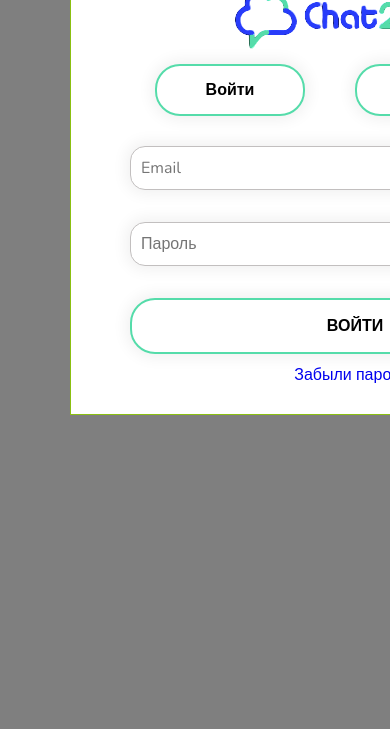
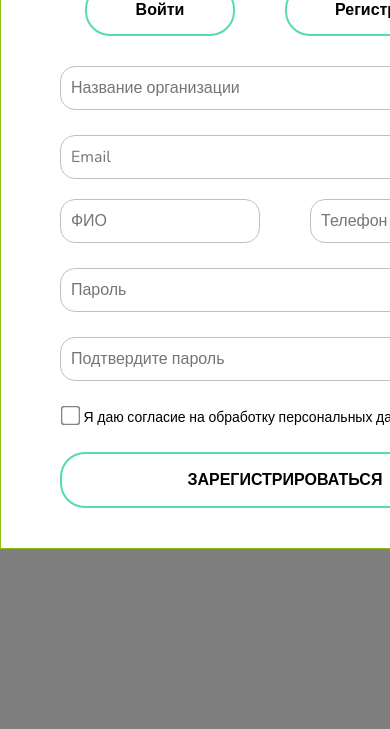
Before and after one commit to qoobatov/login, a plain HTML site: page index.html in a window 390 px wide. Shown: the part 115-844 px from the top of the page. Drawn offline with nearby package versions, Linux system fonts and the light colour scheme.

Commit message:
create registration form without mask in type phone

```diff
--- a/index.html
+++ b/index.html
@@ -4,7 +4,8 @@
     <meta charset="UTF-8" />
     <meta http-equiv="X-UA-Compatible" content="IE=edge" />
     <meta name="viewport" content="width=device-width, initial-scale=1.0" />
-    <link rel="stylesheet" href="/style.css" />
+    <link rel="stylesheet" href="./styles/login.css" />
+    <link rel="stylesheet" href="./styles/signin.css">
     <title>Login</title>
   </head>
   <body>
@@ -12,20 +13,24 @@
     <div class="modal">
         <div class="modal-content">
             <div class="container-login">
-                <img src="./imgs/c2d.png" alt="">
+                <img class="c2d-logo" src="./imgs/c2d.png" alt="">
                 <div class="tab-btns-block">
                     <button class="btn-tab-log">Войти</button>
                     <button class="btn-tab-sign">Регистрация</button>
                 </div>
+                <div class="tabs-block">
+                    <div class="tab-content-1">
                         <form action="/" method="post">
                             <input
-                    class="input-email"
+                            class="input-login-email"
                             type="email"
                             id="email"
                             name="email"
                             placeholder="Email"
                             /><br /><br />
+
                             <input
+                            class="input-login-password"
                             type="password"
                             id="password"
                             name="password"
@@ -33,7 +38,80 @@
                             /><br /><br />
                             <button class="btn-login">Войти</button>
                         </form>
+                        <div class=" block-for-relative">
+                            <div class="reset-password-block">
                                 <a class="forgot-password" href="#">Забыли пароль?</a>
+                            </div>
+                        </div>
+                    </div>
+                    <div class="tab-content-2">
+                        <div class="tab-content-wrapper">
+                            <form action="/" method="post" >
+
+                                <input
+                                class="input-company-name-registr"
+                                type="text"
+                                id="text"
+                                name="text"
+                                placeholder="Название организации"
+                                >
+
+                                <input
+                                class="input-registr-email"
+                                type="email"
+                                id="email"
+                                name="email"
+                                placeholder="Email"
+                                >
+
+                                <div>
+                                    <input
+                                    class="input-registr-name"
+                                    type="text"
+                                    id="person-name"
+                                    name="person-name"
+                                    placeholder="ФИО"
+                                                />
+                                    <input
+                                    class="input-registr-phone"
+                                    type="phone"
+                                    id="phone"
+                                    name="phone"
+                                    placeholder="Телефон"
+                                    >
+                                </div>
+
+                                <input
+                                class="new-password-registr"
+                                type="password"
+                                id="new-password"
+                                name="new-password"
+                                placeholder="Пароль"
+                                >
+
+                                <input
+                                class="confirm-password-registr"
+                                type="password"
+                                id="confirm-password"
+                                name="confirm-password"
+                                placeholder="Подтвердите пароль"
+                                >
+                                <div class="container-checkbox">
+                                    <input
+                                    class="checkbox"
+                                    type="checkbox"
+                                    id="accept-the-terms"
+                                    name="accept-the-terms"
+                                    value="terms-and-conditions">
+                                    <label for="accept-the-terms">Я даю согласие на обработку персональных данных</label>
+                                </div>
+
+                                <button class="btn-registr">Зарегистрироваться</button>
+                            </form>
+                        </div>
+                    </div>
+                </div>
+
             </div>
         </div>
     </div>
--- a/script.js
+++ b/script.js
@@ -0,0 +1 @@
+$("#register-form input[name='']")
--- a/style.css
+++ b/styles/login.css
@@ -5,14 +5,14 @@
   box-sizing: border-box;
 }
 
-body {
+/* body {
   padding-top: 40px;
   padding-bottom: 40px;
-}
+} */
 
 .container-login {
   width: 570px;
-  height: 460px;
+  max-height: auto;
   background-color: #fff;
   font-family: "Nunito", sans-serif;
   font-size: 16px;
@@ -26,23 +26,26 @@ body {
   margin: 0 auto;
 }
 
-input[type="email"] {
+.c2d-logo {
+  object-fit: contain;
+  width: 50%;
+}
+
+.input-login-email {
   width: 450px;
   padding: 10px;
   border: 0;
-  box-shadow: 0 0 15px 4px rgba(0, 0, 0, 0.06);
   border: 1px solid #c2bfbf;
   border-radius: 15px;
   outline: none;
   font-family: inherit;
   font-size: inherit;
 }
-input[type="password"] {
+.input-login-password {
   width: 450px;
   padding: 10px;
   margin: 10px 0;
   border: 0;
-  box-shadow: 0 0 15px 4px rgba(0, 0, 0, 0.06);
   border: 1px solid #c2bfbf;
   border-radius: 15px;
   outline: none;
@@ -59,7 +62,6 @@ input[type="password"] {
   padding: 15px;
   /* margin: 10px 0; */
   border: 0;
-  box-shadow: 0 0 15px 4px rgba(0, 0, 0, 0.06);
   border-radius: 25px;
   outline: none;
   border: 2px solid #55dcaa;
@@ -68,15 +70,24 @@ input[type="password"] {
 
 .btn-login:hover,
 .btn-login:focus {
-  box-shadow: 0 0 15px 4px rgba(0, 0, 0, 0.06);
   background-color: #55dcaa;
   cursor: pointer;
   color: #fff;
 }
+.block-for-relative {
+  width: 450px;
+  padding: 15px;
+}
 
+.reset-password-block {
+  position: relative;
+}
 .forgot-password {
+  position: absolute;
+  bottom: -20px;
+  right: 145px;
+  font-family: inherit;
   text-decoration: none;
-  padding-top: 10px;
 }
 
 .tab-btns-block {
@@ -93,7 +104,6 @@ input[type="password"] {
   padding: 13px;
   margin-bottom: 30px;
   border: 0;
-  box-shadow: 0 0 15px 4px rgba(0, 0, 0, 0.06);
   border-radius: 25px;
   outline: none;
   border: 2px solid #55dcaa;
@@ -107,7 +117,6 @@ input[type="password"] {
   padding: 13px;
   margin-bottom: 30px;
   border: 0;
-  box-shadow: 0 0 15px 4px rgba(0, 0, 0, 0.06);
   border-radius: 25px;
   outline: none;
   border: 2px solid #55dcaa;
@@ -116,19 +125,17 @@ input[type="password"] {
 
 .btn-tab-log:hover,
 .btn-tab-log:focus {
-  box-shadow: 0 0 15px 4px rgba(0, 0, 0, 0.06);
   background-color: #55dcaa;
   cursor: pointer;
   color: #fff;
 }
 .btn-tab-sign:hover,
 .btn-tab-sign:focus {
-  box-shadow: 0 0 15px 4px rgba(0, 0, 0, 0.06);
   background-color: #55dcaa;
   cursor: pointer;
   color: #fff;
 }
-
+/* ***********************************modal******************************************** */
 .modal {
   position: fixed;
   top: 0;
@@ -141,9 +148,9 @@ input[type="password"] {
   background-color: rgba(0, 0, 0, 0.5);
 }
 
-.modal-content {
+/* .modal-content {
   padding: 70px;
-}
+} */
 
 .hide {
   display: none;
@@ -151,3 +158,12 @@ input[type="password"] {
 .show {
   display: block;
 }
+/* **************************************         tabs         *********************************************************** */
+
+.tab-content-1 {
+  display: none;
+}
+
+.tab-content-2 {
+  /* display: none; */
+}
--- /dev/null
+++ b/styles/signin.css
@@ -0,0 +1,119 @@
+@import url("https://fonts.googleapis.com/css2?family=Nunito&display=swap");
+*,
+*:before,
+*:after {
+  box-sizing: border-box;
+}
+
+.tab-content-wrapper form {
+  display: flex;
+  justify-content: center;
+  flex-direction: column;
+}
+
+.input-company-name-registr {
+  width: 450px;
+  padding: 10px;
+  margin-bottom: 25px;
+  border: 0;
+  border: 1px solid #c2bfbf;
+  border-radius: 15px;
+  outline: none;
+  font-family: inherit;
+  font-size: inherit;
+}
+
+.input-registr-email {
+  width: 450px;
+  padding: 10px;
+  margin-bottom: 20px;
+  border: 0;
+  border: 1px solid #c2bfbf;
+  border-radius: 15px;
+  outline: none;
+  font-family: inherit;
+  font-size: inherit;
+}
+
+.input-registr-name {
+  width: 200px;
+  padding: 10px;
+  margin-bottom: 25px;
+  border: 0;
+  border: 1px solid #c2bfbf;
+  border-radius: 15px;
+  outline: none;
+  font-family: inherit;
+  font-size: inherit;
+  margin-right: 46px;
+}
+
+.input-registr-phone {
+  width: 200px;
+  padding: 10px;
+  margin-bottom: 25px;
+  border: 0;
+  border: 1px solid #c2bfbf;
+  border-radius: 15px;
+  outline: none;
+  font-family: inherit;
+  font-size: inherit;
+}
+
+.new-password-registr {
+  width: 450px;
+  padding: 10px;
+  margin-bottom: 25px;
+  border: 0;
+  border: 1px solid #c2bfbf;
+  border-radius: 15px;
+  outline: none;
+  font-family: inherit;
+  font-size: inherit;
+}
+.confirm-password-registr {
+  width: 450px;
+  padding: 10px;
+  margin-bottom: 25px;
+  border: 0;
+  border: 1px solid #c2bfbf;
+  border-radius: 15px;
+  outline: none;
+  font-family: inherit;
+  font-size: inherit;
+}
+
+.container-checkbox {
+  margin-bottom: 25px;
+  font-family: inherit;
+  font-size: 14px;
+}
+
+.checkbox {
+  transform: scale(1.5);
+  opacity: 0.9;
+  cursor: pointer;
+  background-color: #55dcaa;
+}
+
+.btn-registr {
+  width: 450px;
+  font-family: inherit;
+  text-transform: uppercase;
+  font-size: 16px;
+  font-weight: 600;
+  padding: 15px;
+  margin-bottom: 25px;
+  border: 0;
+  border-radius: 25px;
+  outline: none;
+  border: 2px solid #55dcaa;
+  background-color: #fff;
+}
+
+.btn-registr:hover,
+.btn-registr:focus {
+  background-color: #55dcaa;
+  cursor: pointer;
+  color: #fff;
+}
```
Lines whose indentation alone changed are shown as unchanged.
